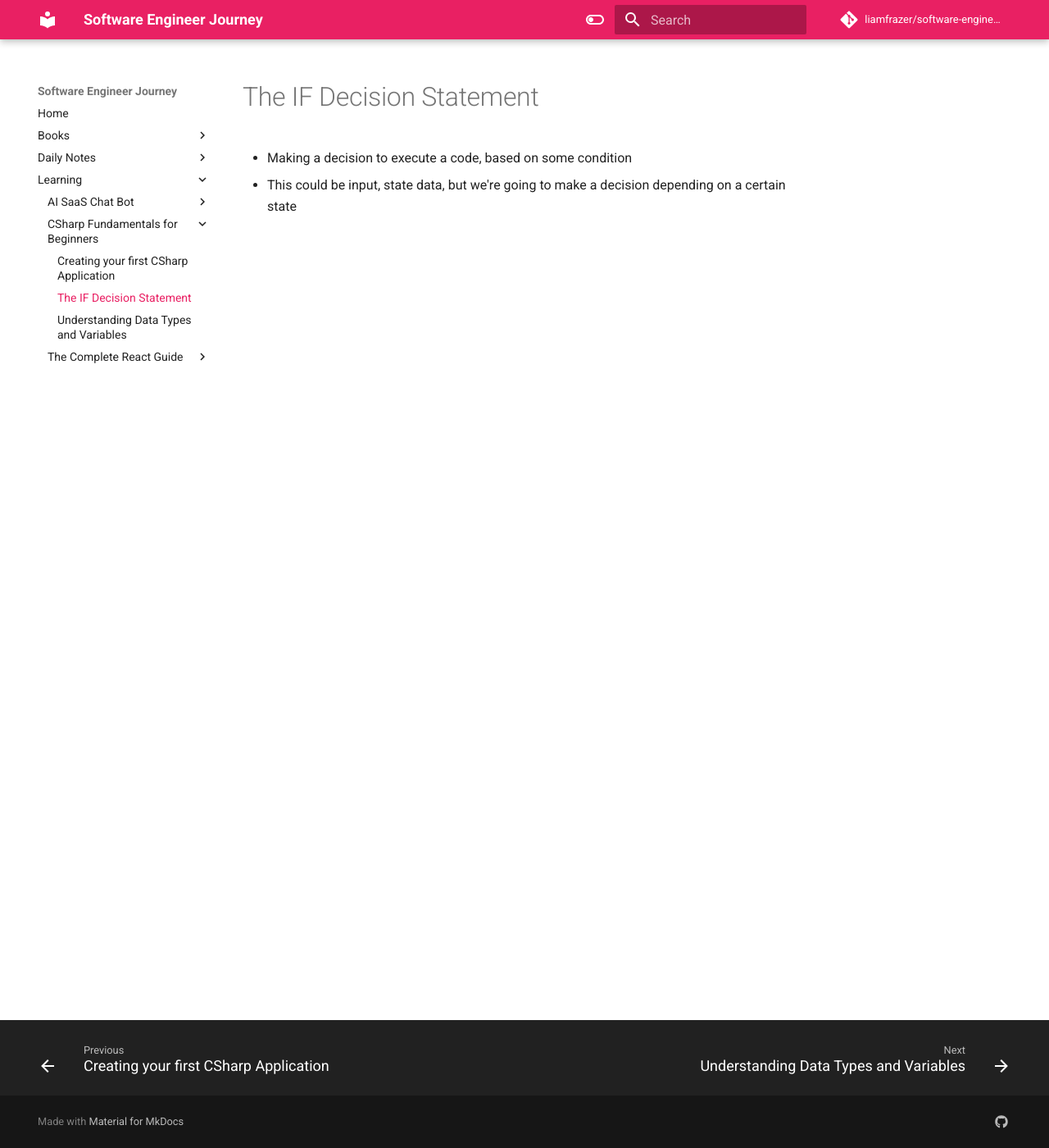
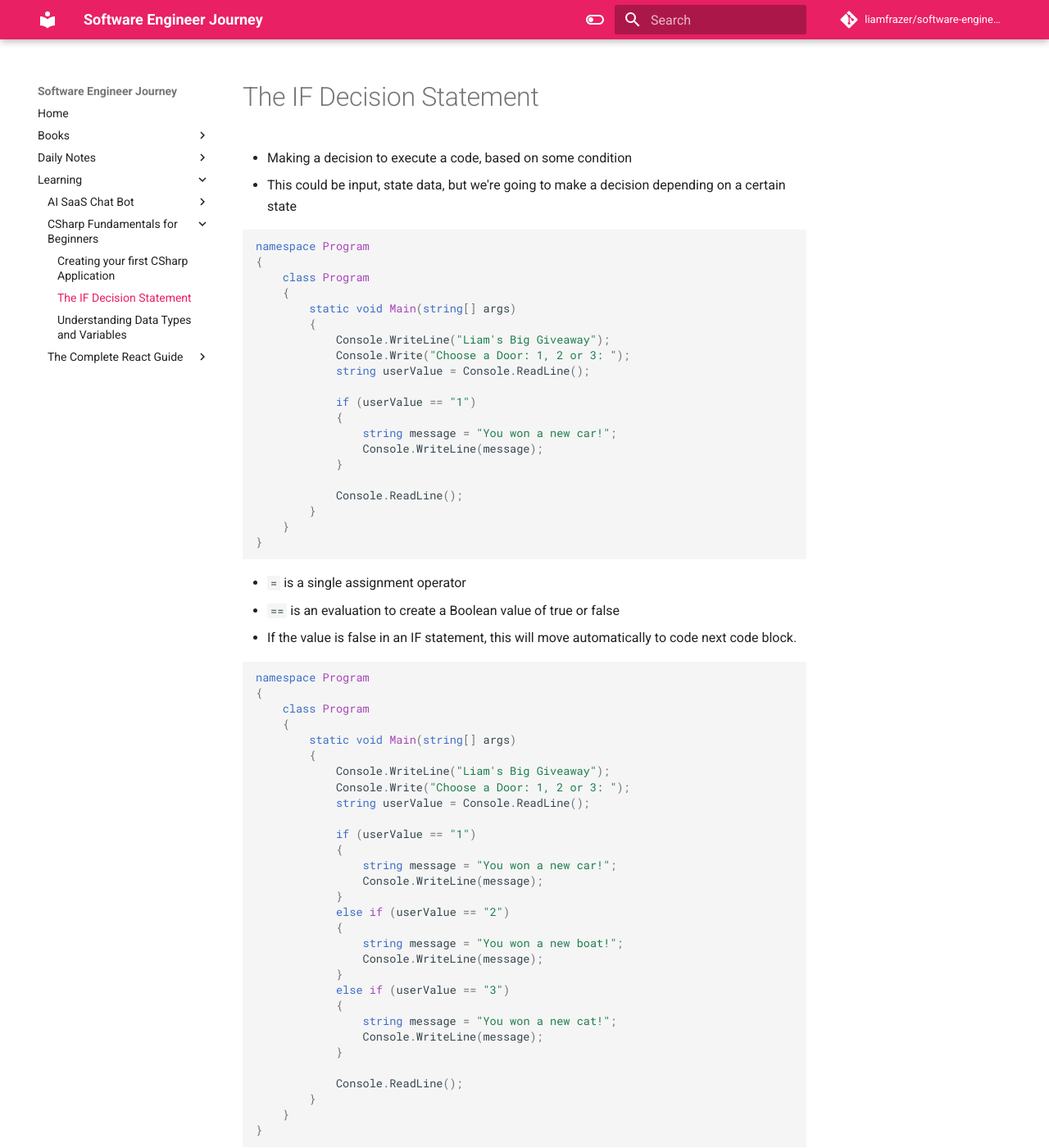
Before and after one commit to liamfrazer/software-engineer-journey, an MkDocs documentation site: the page built from docs/Learning/CSharp Fundamentals for Beginners/The IF Decision Statement.md, in a window 1280 px wide and 1400 px high. Shown: the whole window at 82% size. Built offline with MkDocs 1.6.1 and Material for MkDocs 9.7.7, drawn with Linux system fonts in a browser that asks for light colours; comment, search, counter and statistics services are not loaded; some of the changed text lies outside the part shown.

Commit message:
vault backup: 2024-01-05 20:46:49

````diff
--- a/docs/Learning/CSharp Fundamentals for Beginners/The IF Decision Statement.md
+++ b/docs/Learning/CSharp Fundamentals for Beginners/The IF Decision Statement.md
@@ -7,3 +7,65 @@ tags:
 
 * Making a decision to execute a code, based on some condition
 * This could be input, state data, but we're going to make a decision depending on a certain state
+
+```c#
+namespace Program
+{
+    class Program
+    {
+        static void Main(string[] args)
+        {
+            Console.WriteLine("Liam's Big Giveaway");
+            Console.Write("Choose a Door: 1, 2 or 3: ");
+            string userValue = Console.ReadLine();
+
+            if (userValue == "1")
+            {
+                string message = "You won a new car!";
+                Console.WriteLine(message);
+            }
+
+            Console.ReadLine();
+        }
+    }
+}
+```
+
+* `=` is a single assignment operator
+* `==` is an evaluation to create a Boolean value of true or false
+* If the value is false in an IF statement, this will move automatically to code next code block.
+
+```c#
+namespace Program
+{
+    class Program
+    {
+        static void Main(string[] args)
+        {
+            Console.WriteLine("Liam's Big Giveaway");
+            Console.Write("Choose a Door: 1, 2 or 3: ");
+            string userValue = Console.ReadLine();
+
+            if (userValue == "1")
+            {
+                string message = "You won a new car!";
+                Console.WriteLine(message);
+            }
+            else if (userValue == "2")
+            {
+                string message = "You won a new boat!";
+                Console.WriteLine(message);
+            }
+            else if (userValue == "3")
+            {
+                string message = "You won a new cat!";
+                Console.WriteLine(message);
+            }
+
+            Console.ReadLine();
+        }
+    }
+}
+```
+* If any of the values are true, that code block will be ran
+* For example, if the second `else if` statement is true, the values
````
